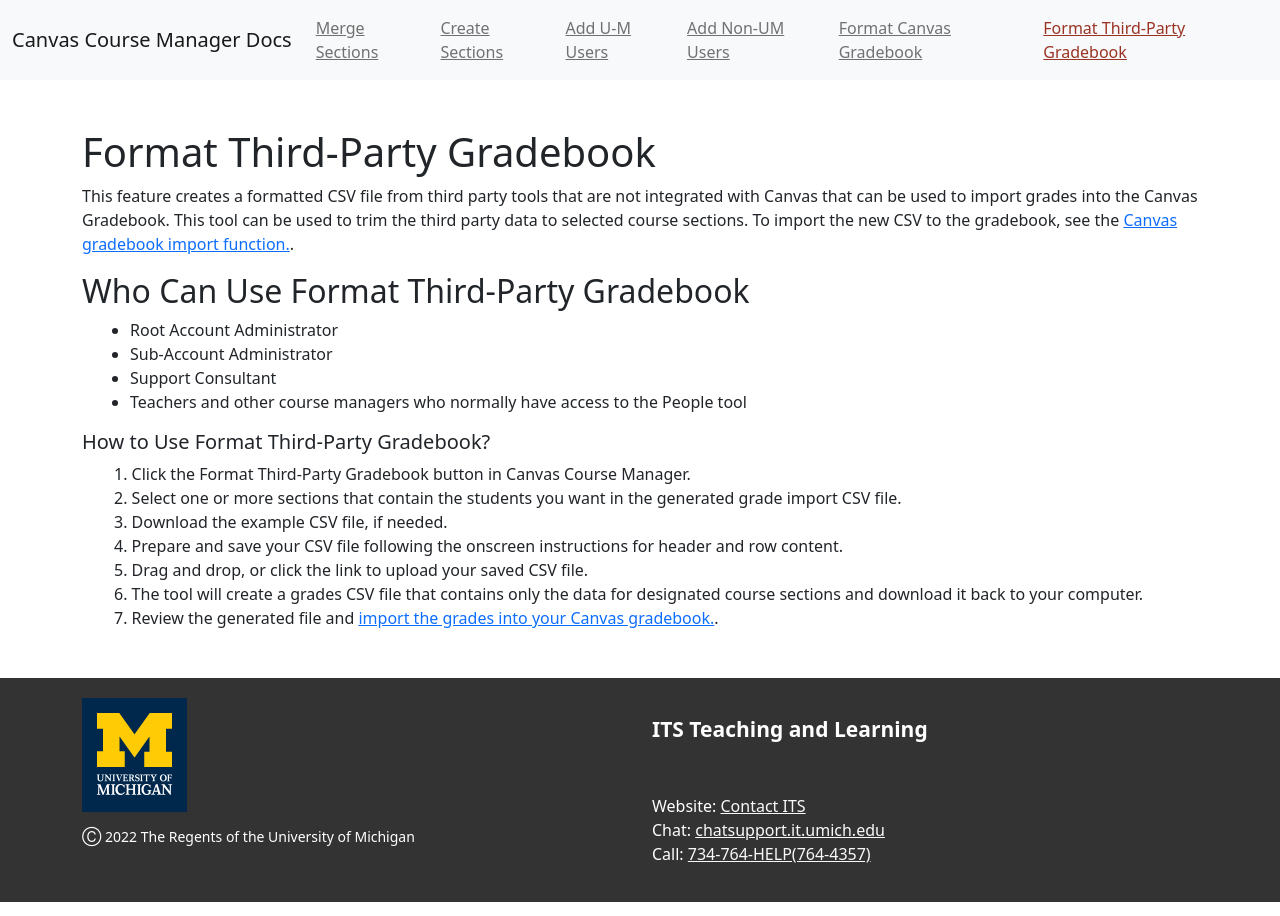
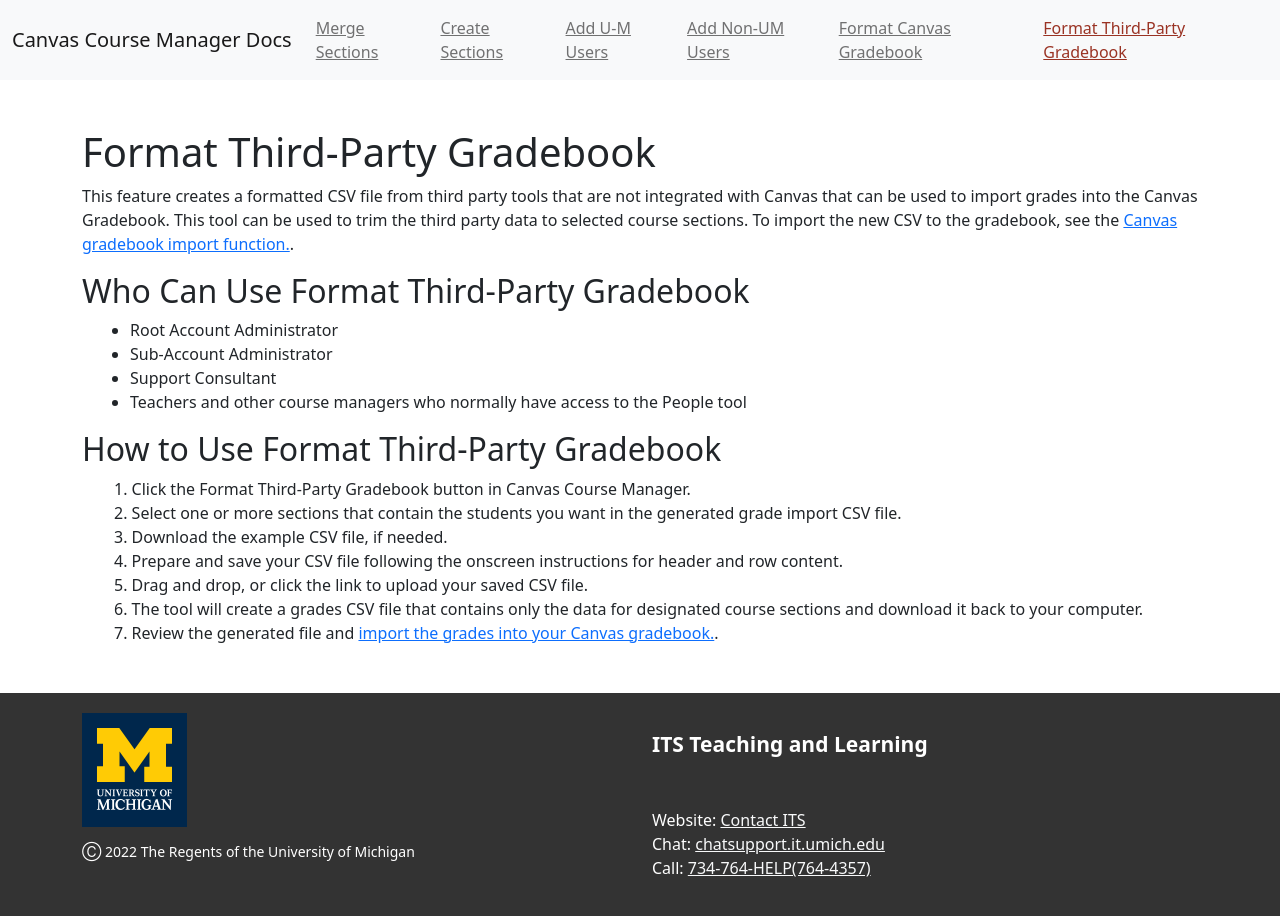
Before and after one commit to tl-its-umich-edu/canvas-course-manager-next, a Jekyll site: the page built from docs/gradebook-thirdparty.html, in a window 1280 px wide. Built offline with Jekyll 4.4.1, drawn with Linux system fonts in a browser that asks for light colours.

```diff
--- a/docs/gradebook-thirdparty.html
+++ b/docs/gradebook-thirdparty.html
@@ -14,7 +14,7 @@ title: Format Third-Party Gradebook
   <li>Support Consultant</li>
   <li>Teachers and other course managers who normally have access to the People tool</li>
 </ul>
-<h5>How to Use Format Third-Party Gradebook?</h5>
+<h2>How to Use Format Third-Party Gradebook</h2>
 <ul class="list-group-numbered">
   <li>Click the Format Third‑Party Gradebook button in Canvas Course Manager.</li>
   <li>Select one or more sections that contain the students you want in the generated grade import CSV file.</li>
```
